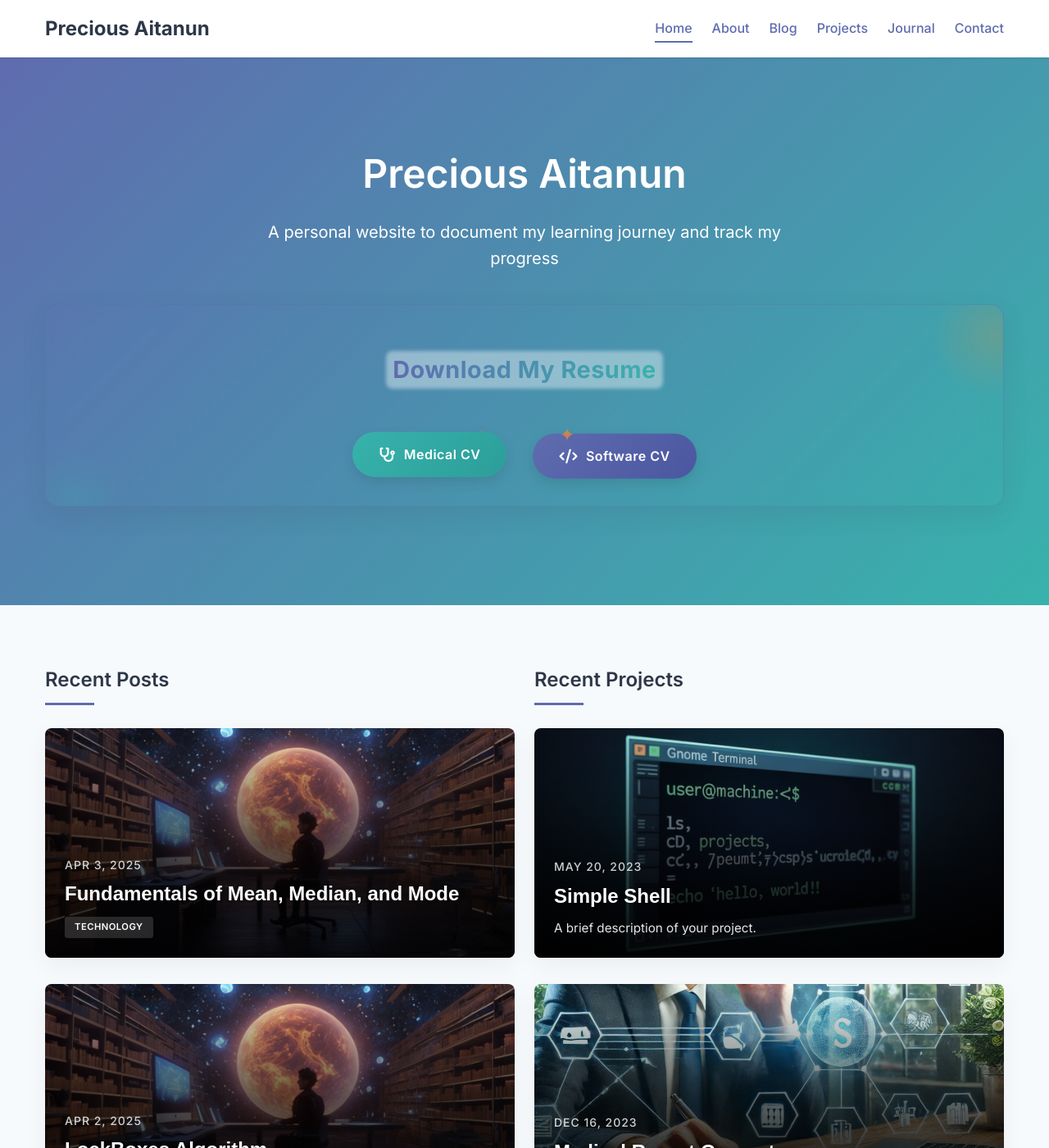
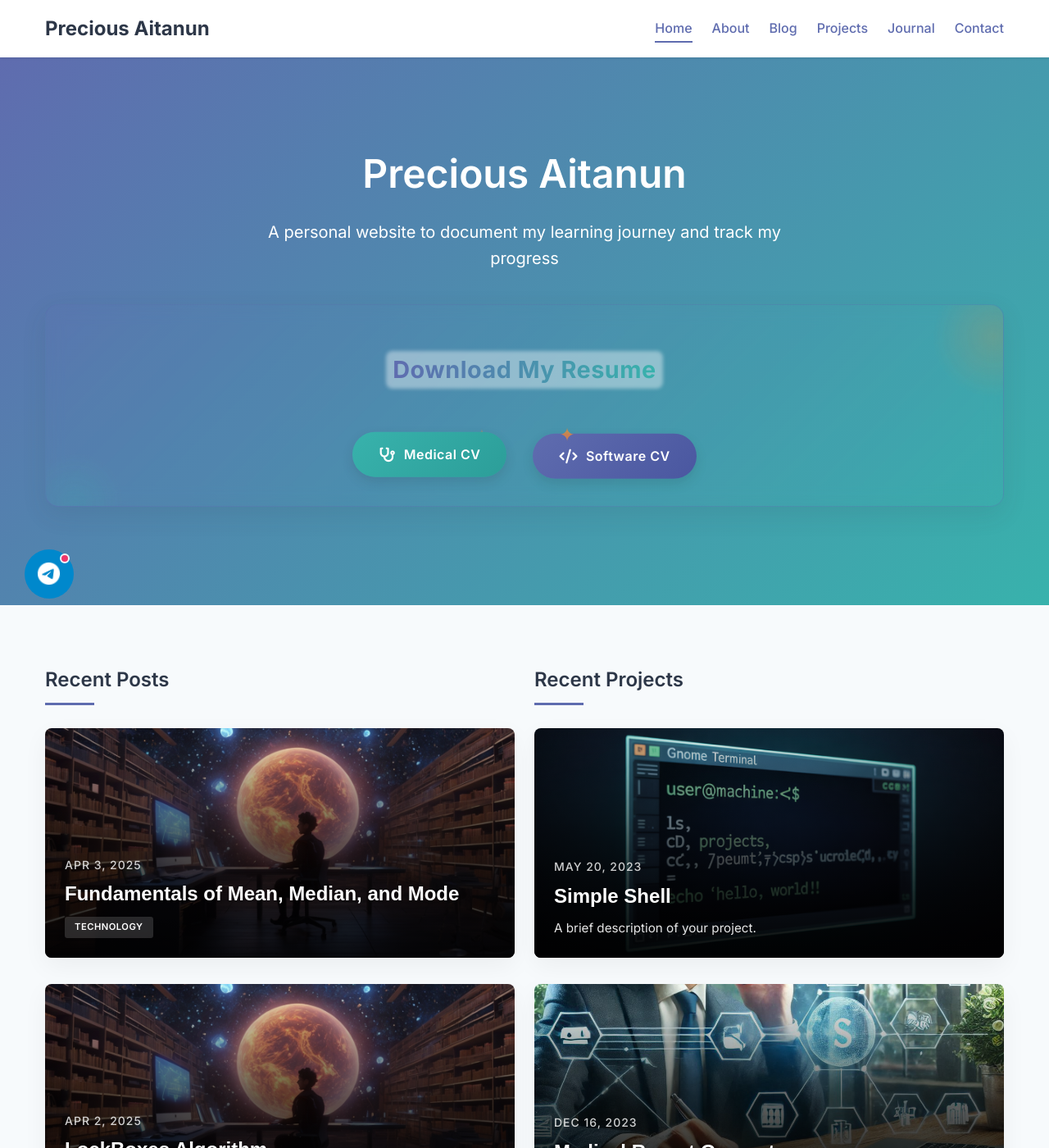
Before and after one commit to Nadira3/Nadira3.github.io, a Jekyll site: the page built from index.html, in a window 1280 px wide and 1400 px high. Shown: the whole window at 82% size. Built offline with Jekyll 4.4.1, drawn with Linux system fonts in a browser that asks for light colours; some web fonts are replaced.

Commit message:
include draggable floating telegram icon for medquizz

```diff
--- a/_layouts/default.html
+++ b/_layouts/default.html
@@ -46,5 +46,182 @@
 
   <script src="https://cdnjs.cloudflare.com/ajax/libs/mermaid/10.6.0/mermaid.min.js"></script>
   <script src="{{ '/assets/js/main.js' | relative_url }}"></script>
+
+  <!-- Floating Telegram Icon -->
+  <style>
+    .telegram-float {
+      position: fixed;
+      left: 30px;
+      top: 50%;
+      transform: translateY(-50%);
+      width: 60px;
+      height: 60px;
+      background-color: #0088cc;
+      border-radius: 50%;
+      box-shadow: 0 4px 15px rgba(0, 136, 204, 0.4);
+      display: flex;
+      justify-content: center;
+      align-items: center;
+      z-index: 999;
+      cursor: move; /* Changed cursor to indicate draggable */
+      transition: box-shadow 0.3s ease, background-color 0.3s ease;
+      animation: pulse 2s infinite;
+      user-select: none; /* Prevents text selection during drag */
+      touch-action: none; /* Improves touch behavior */
+    }
+
+    .telegram-float:hover {
+      box-shadow: 0 6px 20px rgba(0, 136, 204, 0.6);
+      background-color: #0099e6;
+    }
+
+    .telegram-float i {
+      color: white;
+      font-size: 28px;
+      animation: wiggle 3s ease-in-out infinite;
+      transform-origin: center;
+      pointer-events: none; /* Makes icon not interfere with dragging */
+    }
+
+    @keyframes pulse {
+      0% {
+        box-shadow: 0 0 0 0 rgba(0, 136, 204, 0.7);
+      }
+      70% {
+        box-shadow: 0 0 0 15px rgba(0, 136, 204, 0);
+      }
+      100% {
+        box-shadow: 0 0 0 0 rgba(0, 136, 204, 0);
+      }
+    }
+
+    @keyframes wiggle {
+      0%, 100% {
+        transform: rotate(0deg);
+      }
+      25% {
+        transform: rotate(10deg);
+      }
+      75% {
+        transform: rotate(-10deg);
+      }
+    }
+
+    /* Notification dot */
+    .telegram-float::after {
+      content: '';
+      position: absolute;
+      top: 5px;
+      right: 5px;
+      width: 12px;
+      height: 12px;
+      background-color: #ff3366;
+      border-radius: 50%;
+      border: 2px solid white;
+      animation: blink 1.5s infinite;
+      pointer-events: none; /* Makes dot not interfere with dragging */
+    }
+
+    @keyframes blink {
+      0%, 100% { opacity: 1; }
+      50% { opacity: 0.5; }
+    }
+  </style>
+
+  <a id="telegram-float" href="https://t.me/YourCommunityLink" class="telegram-float" title="Join our Telegram Community">
+    <i class="fab fa-telegram-plane"></i>
+  </a>
+
+  <script>
+    // Draggable functionality for the Telegram float button
+    document.addEventListener('DOMContentLoaded', function() {
+      const telegramFloat = document.getElementById('telegram-float');
+      let isDragging = false;
+      let offsetX, offsetY;
+
+      // Prevent default link behavior while dragging
+      telegramFloat.addEventListener('click', function(e) {
+        if (isDragging) {
+          e.preventDefault();
+        }
+      });
+
+      // Mouse events for desktop
+      telegramFloat.addEventListener('mousedown', function(e) {
+        isDragging = true;
+        offsetX = e.clientX - telegramFloat.getBoundingClientRect().left;
+        offsetY = e.clientY - telegramFloat.getBoundingClientRect().top;
+        e.preventDefault(); // Prevent text selection
+      });
+
+      document.addEventListener('mousemove', function(e) {
+        if (isDragging) {
+          const x = e.clientX - offsetX;
+          const y = e.clientY - offsetY;
+
+          // Keep button within viewport bounds
+          const maxX = window.innerWidth - telegramFloat.offsetWidth;
+          const maxY = window.innerHeight - telegramFloat.offsetHeight;
+
+          telegramFloat.style.left = Math.max(0, Math.min(x, maxX)) + 'px';
+          telegramFloat.style.top = Math.max(0, Math.min(y, maxY)) + 'px';
+          telegramFloat.style.transform = 'none'; // Remove the initial transform
+        }
+      });
+
+      document.addEventListener('mouseup', function() {
+        if (isDragging) {
+          isDragging = false;
+          // Store position in localStorage to persist across page loads
+          localStorage.setItem('telegramFloatX', telegramFloat.style.left);
+          localStorage.setItem('telegramFloatY', telegramFloat.style.top);
+        }
+      });
+
+      // Touch events for mobile
+      telegramFloat.addEventListener('touchstart', function(e) {
+        isDragging = true;
+        offsetX = e.touches[0].clientX - telegramFloat.getBoundingClientRect().left;
+        offsetY = e.touches[0].clientY - telegramFloat.getBoundingClientRect().top;
+      });
+
+      document.addEventListener('touchmove', function(e) {
+        if (isDragging) {
+          const x = e.touches[0].clientX - offsetX;
+          const y = e.touches[0].clientY - offsetY;
+
+          // Keep button within viewport bounds
+          const maxX = window.innerWidth - telegramFloat.offsetWidth;
+          const maxY = window.innerHeight - telegramFloat.offsetHeight;
+
+          telegramFloat.style.left = Math.max(0, Math.min(x, maxX)) + 'px';
+          telegramFloat.style.top = Math.max(0, Math.min(y, maxY)) + 'px';
+          telegramFloat.style.transform = 'none'; // Remove the initial transform
+          e.preventDefault(); // Prevent scrolling while dragging
+        }
+      }, { passive: false });
+
+      document.addEventListener('touchend', function() {
+        if (isDragging) {
+          isDragging = false;
+          // Store position in localStorage
+          localStorage.setItem('telegramFloatX', telegramFloat.style.left);
+          localStorage.setItem('telegramFloatY', telegramFloat.style.top);
+        }
+      });
+
+      // Restore position from localStorage if available
+      window.addEventListener('load', function() {
+        const savedX = localStorage.getItem('telegramFloatX');
+        const savedY = localStorage.getItem('telegramFloatY');
+
+        if (savedX && savedY) {
+          telegramFloat.style.left = savedX;
+          telegramFloat.style.top = savedY;
+          telegramFloat.style.transform = 'none'; // Remove the initial transform
+        }
+      });
+    });
+  </script>
 </body>
 </html>
```
